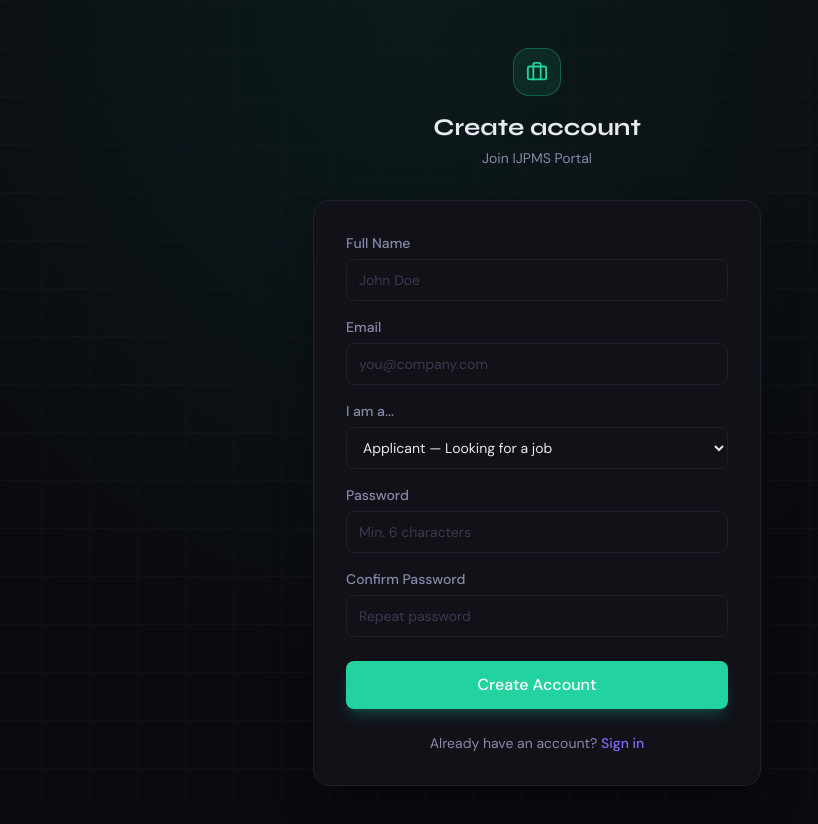
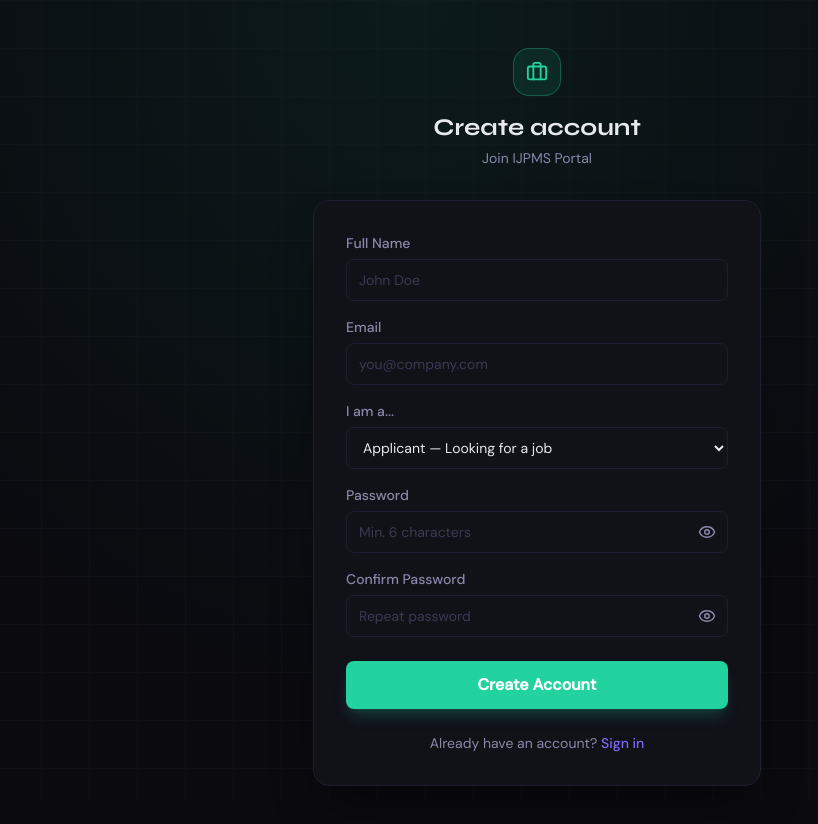
Before and after one commit to ZobayerHossain/ijpms-frontend, a Next.js app: page /register in a window 1280 px wide. Shown: the top 824 px of the page, without its empty margins (103-921 px from the left). Built offline with nearby package versions, Linux system fonts and the light colour scheme.

Commit message:
fix: resolve registration false error and add password visibility toggle

```diff
--- a/src/app/(dashboard)/applicant/page.tsx
+++ b/src/app/(dashboard)/applicant/page.tsx
@@ -24,7 +24,7 @@ export default function ApplicantDashboard() {
   const loadPositions = useCallback(async () => {
     try {
       const res = await positionsApi.getAll();
-      // NestJS ইন্টারসেপ্টরের রেসপন্স থেকে মূল অ্যারেটি আনপ্যাক করা হচ্ছে
+      // NestJS interceptor response to unwrap the actual array of positions
       setPositions(res.data.data || []);
     } catch {
       /* ignore */
@@ -37,7 +37,7 @@ export default function ApplicantDashboard() {
   const loadMyApps = useCallback(async () => {
     try {
       const res = await applicationsApi.getMyApplications();
-      // NestJS ইন্টারসেপ্টরের রেসপন্স থেকে মূল অ্যারেটি আনপ্যাক করা হচ্ছে
+      // NestJS interceptor response to unwrap the actual array of applications
       setMyApps(res.data.data || []);
     } catch {
       /* ignore */
--- a/src/app/(dashboard)/recruiter/page.tsx
+++ b/src/app/(dashboard)/recruiter/page.tsx
@@ -134,7 +134,7 @@ export default function RecruiterDashboard() {
       await positionsApi.delete(id);
       await fetchPositions();
     } catch (err: any) {
-      // যদি ফরেন কি এরর আসে, ব্যাকএন্ড মেসেজটি ইউজারের সামনে সুন্দরভাবে অ্যালার্ট করবে
+      // backend might return 400 if there are active applications, so we can show that message instead of a generic one
       alert(err?.response?.data?.message || 'Failed to delete position. Ensure there are no active applications.');
     }
   };
--- a/src/app/register/page.tsx
+++ b/src/app/register/page.tsx
@@ -2,7 +2,7 @@
 import { useState } from 'react';
 import { useRouter } from 'next/navigation';
 import Link from 'next/link';
-import { Briefcase } from 'lucide-react';
+import { Briefcase, Eye, EyeOff } from 'lucide-react'; // Imported Eye icons
 import { Button, Input, Select } from '@/components/ui';
 import { useAuth } from '@/hooks/useAuth';
 import { redirectByRole } from '@/lib/auth';
@@ -17,7 +17,12 @@ export default function RegisterPage() {
   const { register } = useAuth();
   const [form, setForm] = useState({ name: '', email: '', password: '', confirm: '', role: 'APPLICANT' });
   const [error, setError] = useState('');
+  const [success, setSuccess] = useState(''); // State for success message
   const [loading, setLoading] = useState(false);
+
+  // States for toggling password visibility
+  const [showPassword, setShowPassword] = useState(false);
+  const [showConfirmPassword, setShowConfirmPassword] = useState(false);
 
   const set = (k: string) => (e: React.ChangeEvent<HTMLInputElement | HTMLSelectElement>) =>
     setForm(p => ({ ...p, [k]: e.target.value }));
@@ -25,16 +30,29 @@ export default function RegisterPage() {
   const handleSubmit = async (e: React.FormEvent) => {
     e.preventDefault();
     setError('');
+    setSuccess('');
     if (form.password !== form.confirm) { setError('Passwords do not match'); return; }
     if (form.password.length < 6) { setError('Password must be at least 6 characters'); return; }
     setLoading(true);
+
     try {
       const user = await register(form.name, form.email, form.password, form.role);
-      router.push(redirectByRole(user.role));
+
+      // Set success message and allow 2 seconds before redirecting
+      setSuccess('Registration successful! Redirecting to dashboard...');
+
+      setTimeout(() => {
+        // Safeguard role extraction in case NestJS wrapper nests the payload
+        const targetRole = user?.role || user?.data?.role || form.role;
+        router.push(redirectByRole(targetRole));
+      }, 2000);
+
     } catch (err: any) {
-      setError(err.response?.data?.message || 'Registration failed');
+      // Unwrapping the message from NestJS exception layer or fallback
+      setError(err.response?.data?.message || err.message || 'Registration failed');
     } finally {
-      setLoading(false);
+      // Keep loading spinner active if registration was successful during redirect timeout
+      if (!success) setLoading(false);
     }
   };
 
@@ -62,16 +80,60 @@ export default function RegisterPage() {
             <Input label="Full Name" placeholder="John Doe" value={form.name} onChange={set('name')} required />
             <Input label="Email" type="email" placeholder="you@company.com" value={form.email} onChange={set('email')} required />
             <Select label="I am a..." options={ROLE_OPTIONS} value={form.role} onChange={set('role')} />
-            <Input label="Password" type="password" placeholder="Min. 6 characters" value={form.password} onChange={set('password')} required />
-            <Input label="Confirm Password" type="password" placeholder="Repeat password" value={form.confirm} onChange={set('confirm')} required />
 
+            {/* Password input with visibility toggle */}
+            <div className="relative w-full">
+              <Input
+                label="Password"
+                type={showPassword ? 'text' : 'password'}
+                placeholder="Min. 6 characters"
+                value={form.password}
+                onChange={set('password')}
+                required
+              />
+              <button
+                type="button"
+                onClick={() => setShowPassword(!showPassword)}
+                className="absolute right-3 bottom-3 text-[#8888aa] hover:text-[#e8e8f0] transition-colors focus:outline-none"
+              >
+                {showPassword ? <EyeOff size={18} /> : <Eye size={18} />}
+              </button>
+            </div>
+
+            {/* Confirm Password input with visibility toggle */}
+            <div className="relative w-full">
+              <Input
+                label="Confirm Password"
+                type={showConfirmPassword ? 'text' : 'password'}
+                placeholder="Repeat password"
+                value={form.confirm}
+                onChange={set('confirm')}
+                required
+              />
+              <button
+                type="button"
+                onClick={() => setShowConfirmPassword(!showConfirmPassword)}
+                className="absolute right-3 bottom-3 text-[#8888aa] hover:text-[#e8e8f0] transition-colors focus:outline-none"
+              >
+                {showConfirmPassword ? <EyeOff size={18} /> : <Eye size={18} />}
+              </button>
+            </div>
+
+            {/* Error message box */}
             {error && (
               <div className="bg-[#f05252]/10 border border-[#f05252]/30 rounded-lg px-4 py-2.5 text-sm text-[#f05252]">
                 {error}
               </div>
             )}
 
-            <Button type="submit" loading={loading} size="lg" className="mt-2 w-full bg-[#22d3a0] hover:bg-[#1ab98a] shadow-[#22d3a0]/20">
+            {/* Success message box */}
+            {success && (
+              <div className="bg-[#22d3a0]/10 border border-[#22d3a0]/30 rounded-lg px-4 py-2.5 text-sm text-[#22d3a0]">
+                {success}
+              </div>
+            )}
+
+            <Button type="submit" loading={loading || !!success} size="lg" className="mt-2 w-full bg-[#22d3a0] hover:bg-[#1ab98a] shadow-[#22d3a0]/20 text-black font-semibold">
               Create Account
             </Button>
           </form>
```
Also changed, not shown: src/app/(dashboard)/admin/page.tsx (+4 -4 lines).
